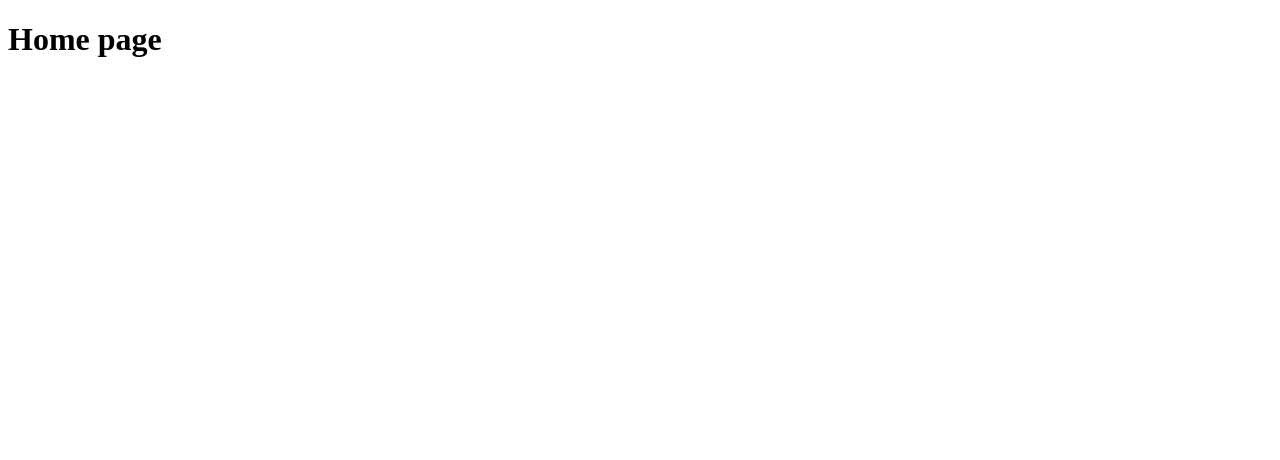
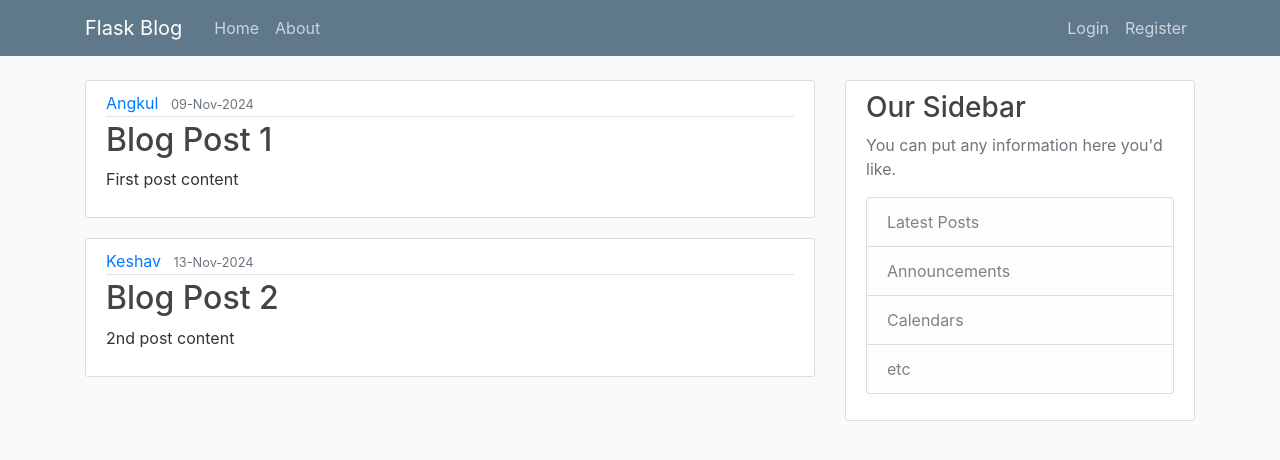
Before and after one commit to angkul07/python_web_tut, a Flask app: page / in a window 1280 px wide. Before the commit the part shown is almost empty. Shown: the top 460 px of the page. Run offline with Flask 3, Linux system fonts and the light colour scheme; some libraries are stand-ins or nearby versions.

Commit message:
better ui

```diff
--- a/flask_blog/main.py
+++ b/flask_blog/main.py
@@ -1,15 +1,31 @@
-from flask import Flask, render_template
+from flask import Flask, render_template, url_for
 
 app = Flask(__name__)
+
+# adding dummy data
+posts = [
+    {
+        'author': 'Angkul',
+        'title': 'Blog Post 1',
+        'content': 'First post content',
+        'date': '09-Nov-2024'
+    },
+    {
+        'author': 'Keshav',
+        'title': 'Blog Post 2',
+        'content': '2nd post content',
+        'date': '13-Nov-2024'
+    }
+]
 
 @app.route('/')
 @app.route('/home')
 def hello():
-    return render_template('home.html')
+    return render_template('home.html', posts=posts)
 
 @app.route('/about')
 def about():
-    return render_template('about.html')
+    return render_template('about.html', title='About')
 
 if __name__ == "__main__":
     app.run('0.0.0.0', debug=True)
--- /dev/null
+++ b/flask_blog/static/main.css
@@ -0,0 +1,80 @@
+body {
+    background: #fafafa;
+    color: #333333;
+    margin-top: 5rem;
+  }
+
+  h1, h2, h3, h4, h5, h6 {
+    color: #444444;
+  }
+
+  .bg-steel {
+    background-color: #5f788a;
+  }
+
+  .site-header .navbar-nav .nav-link {
+    color: #cbd5db;
+  }
+
+  .site-header .navbar-nav .nav-link:hover {
+    color: #ffffff;
+  }
+
+  .site-header .navbar-nav .nav-link.active {
+    font-weight: 500;
+  }
+
+  .content-section {
+    background: #ffffff;
+    padding: 10px 20px;
+    border: 1px solid #dddddd;
+    border-radius: 3px;
+    margin-bottom: 20px;
+  }
+
+  .article-title {
+    color: #444444;
+  }
+
+  a.article-title:hover {
+    color: #428bca;
+    text-decoration: none;
+  }
+
+  .article-content {
+    white-space: pre-line;
+  }
+
+  .article-img {
+    height: 65px;
+    width: 65px;
+    margin-right: 16px;
+  }
+
+  .article-metadata {
+    padding-bottom: 1px;
+    margin-bottom: 4px;
+    border-bottom: 1px solid #e3e3e3
+  }
+
+  .article-metadata a:hover {
+    color: #333;
+    text-decoration: none;
+  }
+
+  .article-svg {
+    width: 25px;
+    height: 25px;
+    vertical-align: middle;
+  }
+
+  .account-img {
+    height: 125px;
+    width: 125px;
+    margin-right: 20px;
+    margin-bottom: 16px;
+  }
+
+  .account-heading {
+    font-size: 2.5rem;
+  }
--- a/flask_blog/templates/home.html
+++ b/flask_blog/templates/home.html
@@ -1,11 +1,15 @@
-<!DOCTYPE html>
-<html lang="en">
-<head>
-    <meta charset="UTF-8">
-    <meta name="viewport" content="width=device-width, initial-scale=1.0">
-    <title>Home</title>
-</head>
-<body>
-    <h1>Home page</h1>
-</body>
-</html>
+{% extends "layout.html" %}
+{% block content %}
+    {% for post in posts %}
+        <article class="media content-section">
+          <div class="media-body">
+            <div class="article-metadata">
+              <a class="mr-2" href="#">{{ post.author }}</a>
+              <small class="text-muted">{{ post.date }}</small>
+            </div>
+            <h2><a class="article-title" href="#">{{ post.title }}</a></h2>
+            <p class="article-content">{{ post.content }}</p>
+          </div>
+        </article>
+    {% endfor %}
+{% endblock content %}
--- /dev/null
+++ b/flask_blog/templates/layout.html
@@ -0,0 +1,69 @@
+<!DOCTYPE html>
+<html>
+<head>
+    <!-- Required meta tags -->
+    <meta charset="utf-8">
+    <meta name="viewport" content="width=device-width, initial-scale=1, shrink-to-fit=no">
+
+    <!-- Bootstrap CSS -->
+    <link rel="stylesheet" href="https://maxcdn.bootstrapcdn.com/bootstrap/4.0.0/css/bootstrap.min.css" integrity="sha384-Gn5384xqQ1aoWXA+058RXPxPg6fy4IWvTNh0E263XmFcJlSAwiGgFAW/dAiS6JXm" crossorigin="anonymous">
+
+    <link rel="stylesheet" type="text/css" href="{{ url_for('static', filename='main.css') }}">
+
+    {% if title %}
+        <title>Flask Blog - {{ title }}</title>
+    {% else %}
+        <title>Flask Blog</title>
+    {% endif %}
+</head>
+<body>
+    <header class="site-header">
+      <nav class="navbar navbar-expand-md navbar-dark bg-steel fixed-top">
+        <div class="container">
+          <a class="navbar-brand mr-4" href="/">Flask Blog</a>
+          <button class="navbar-toggler" type="button" data-toggle="collapse" data-target="#navbarToggle" aria-controls="navbarToggle" aria-expanded="false" aria-label="Toggle navigation">
+            <span class="navbar-toggler-icon"></span>
+          </button>
+          <div class="collapse navbar-collapse" id="navbarToggle">
+            <div class="navbar-nav mr-auto">
+              <a class="nav-item nav-link" href="/">Home</a>
+              <a class="nav-item nav-link" href="/about">About</a>
+            </div>
+            <!-- Navbar Right Side -->
+            <div class="navbar-nav">
+              <a class="nav-item nav-link" href="/login">Login</a>
+              <a class="nav-item nav-link" href="/register">Register</a>
+            </div>
+          </div>
+        </div>
+      </nav>
+    </header>
+    <main role="main" class="container">
+      <div class="row">
+        <div class="col-md-8">
+          {% block content %}{% endblock %}
+        </div>
+        <div class="col-md-4">
+          <div class="content-section">
+            <h3>Our Sidebar</h3>
+            <p class='text-muted'>You can put any information here you'd like.
+              <ul class="list-group">
+                <li class="list-group-item list-group-item-light">Latest Posts</li>
+                <li class="list-group-item list-group-item-light">Announcements</li>
+                <li class="list-group-item list-group-item-light">Calendars</li>
+                <li class="list-group-item list-group-item-light">etc</li>
+              </ul>
+            </p>
+          </div>
+        </div>
+      </div>
+    </main>
+
+
+    <!-- Optional JavaScript -->
+    <!-- jQuery first, then Popper.js, then Bootstrap JS -->
+    <script src="https://code.jquery.com/jquery-3.2.1.slim.min.js" integrity="sha384-KJ3o2DKtIkvYIK3UENzmM7KCkRr/rE9/Qpg6aAZGJwFDMVNA/GpGFF93hXpG5KkN" crossorigin="anonymous"></script>
+    <script src="https://cdnjs.cloudflare.com/ajax/libs/popper.js/1.12.9/umd/popper.min.js" integrity="sha384-ApNbgh9B+Y1QKtv3Rn7W3mgPxhU9K/ScQsAP7hUibX39j7fakFPskvXusvfa0b4Q" crossorigin="anonymous"></script>
+    <script src="https://maxcdn.bootstrapcdn.com/bootstrap/4.0.0/js/bootstrap.min.js" integrity="sha384-JZR6Spejh4U02d8jOt6vLEHfe/JQGiRRSQQxSfFWpi1MquVdAyjUar5+76PVCmYl" crossorigin="anonymous"></script>
+</body>
+</html>
```
Also changed, not shown: flask_blog/templates/about.html (+5 -11 lines).
